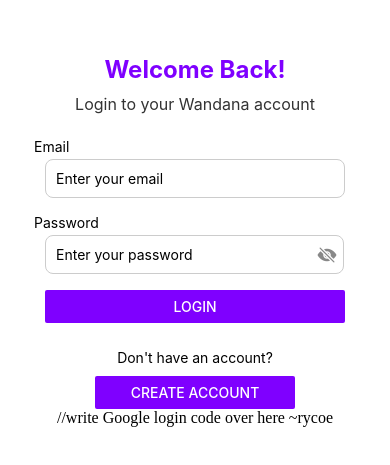
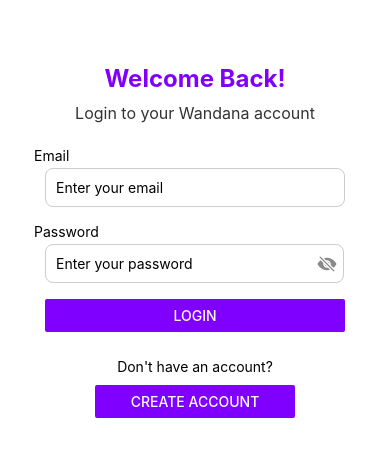
Before and after one commit to Willard-Henry/wandana-front, a React Native app: screen /Trends in a window 390 px wide. Shown: the part 181-646 px from the top of the page. Built offline with nearby package versions, Linux system fonts and the light colour scheme.

Commit message:
fixed the ngrok tunnel

```diff
--- a/api.js
+++ b/api.js
@@ -2,7 +2,7 @@
 // This file contains functions to interact with the backend API for user authentication
 import axios from "axios";
 
-const BASE_URL = " https://413c-154-160-9-171.ngrok-free.app/api/users"; // using ngrok provided url address @rycoe
+const BASE_URL = "https://413c-154-160-9-171.ngrok-free.app/api/users"; // using ngrok provided url address @rycoe
 // it will refresh if i turn off my computer or if the ngrok session expires
 
 export const signup = async (userData) => {
--- a/screens/LoginScreen.js
+++ b/screens/LoginScreen.js
@@ -114,7 +114,7 @@
           color="#7f00ff"
         />
       </View>
-      //write Google login code over here ~rycoe
+      {/* write Google login code over here ~rycoe */}
     </View>
   );
 }
```
